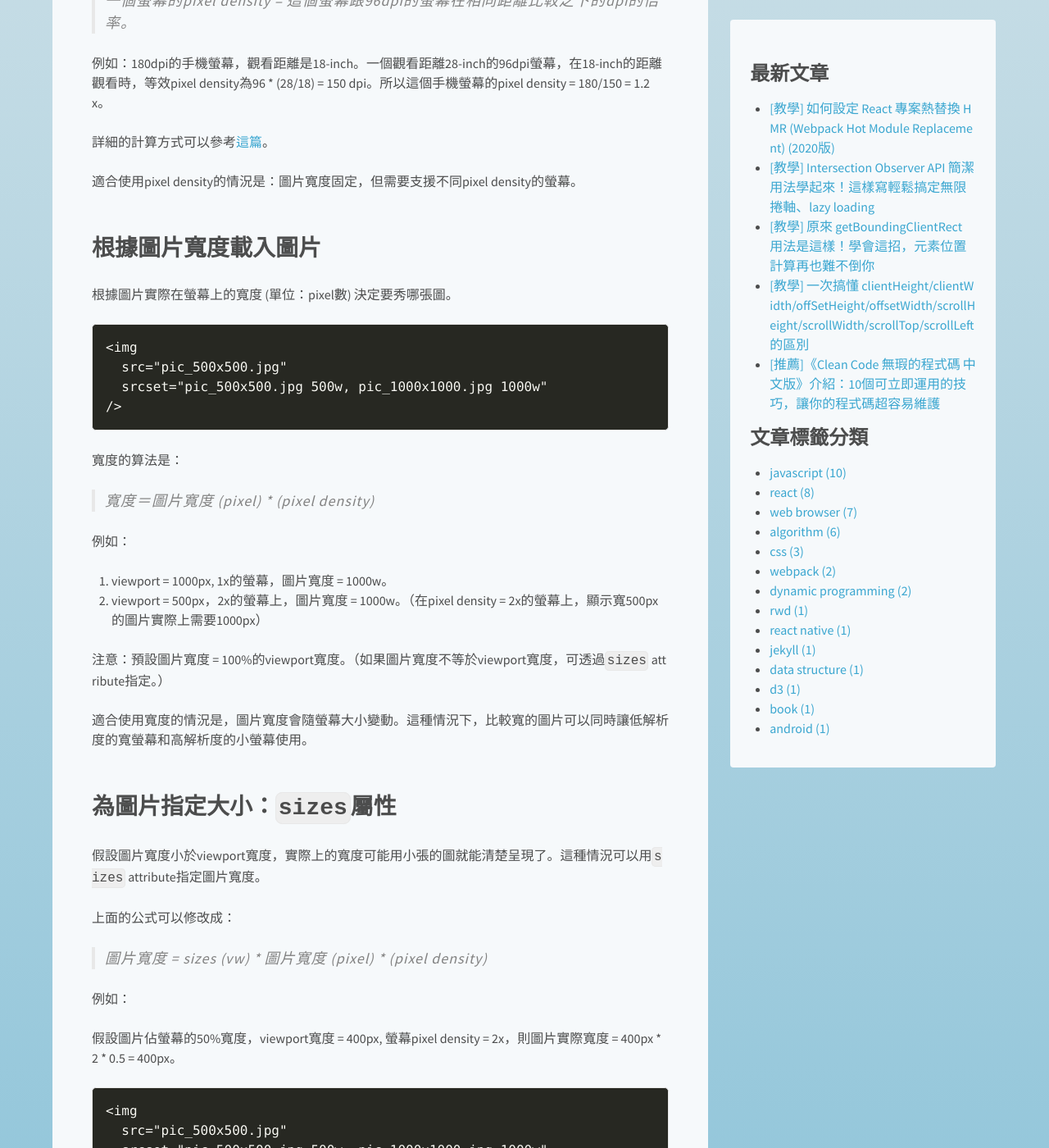
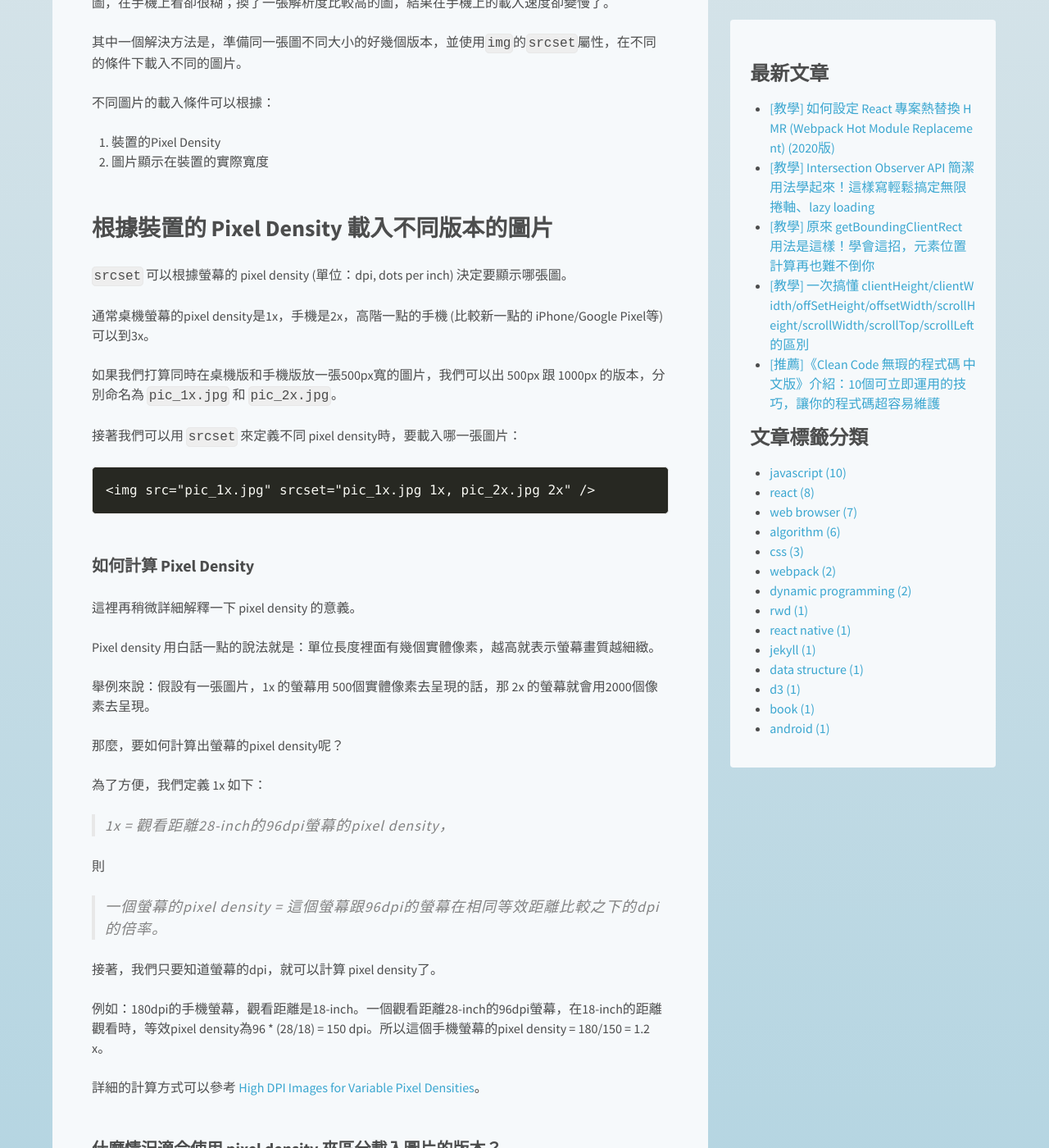
Before and after one commit to shuboc/shuboc.github.io, a Jekyll site: the page built from _posts/2017-04-27-responsive-image.md, in a window 1280 px wide and 1400 px high, scrolled down 1251 px. Shown: the whole window at 82% size. Built offline with Jekyll 4.4.1, drawn with Linux system fonts in a browser that asks for light colours; nearby versions of some CDN libraries; library files that are not in the unit come from our copies; comment, search, counter and statistics services are not loaded; some of the changed text lies outside the part shown.

Commit message:
update responsive image post

````diff
--- a/_posts/2017-04-27-responsive-image.md
+++ b/_posts/2017-04-27-responsive-image.md
@@ -1,52 +1,81 @@
 ---
-title: "[教學] 響應式圖片(Responsive Image): 使用img srcset屬性"
+title: "圖片也要RWD！使用 img srcset 與 HTML5 picture，讓網站圖片兼顧畫質與載入速度"
 tags: [rwd, web browser]
-redirect_from: /2017/05/20/javascript-promise
-last_modified_at: 2018/12/29
+redirect_from: /2017/04/27/responsive-image
+last_modified_at: 2020/01/18
 ---
 
-這篇要介紹響應式(Responsive)網頁如何利用`img`標籤的`srcset`屬性，為一張圖片指定多個版本的原始路徑，為不同的裝置載入大小最適合的圖片。
+手機網頁載入圖片經常會遇到 1. 檔案解析度過高，載入速度過慢 2. 檔案解析度過低，觀看體驗不佳。這個問題可以經由設定 `img` 標籤的 `srcset` 屬性或是 HTML5 picture，讓不同裝置載入同一張圖片的不同解析度版本，在維持清晰和速度上取得平衡。
+
+![coding](/images/coding.jpg)
 
 ## TL;DR
 
 1. `img` `srcset`可以根據**螢幕的pixel density**或是**圖片在螢幕上的實際寬度**，決定要載入哪張圖片。
 2. 以螢幕的pixel density區分，適用於圖片大小固定的情況。
 3. 以圖片在螢幕上的實際寬度區分，適用於圖片會隨螢幕大小變化的情況。
+4.  可以使用 HTML5 picture 元素來達成根據不同的 media query 載入不同圖片的效果。
 
 ## `img` `srcset`屬性
 
-原始圖片太小，在網頁上放大會變模糊；原始圖片太大，載入速度會變慢。因此比較好的策略是準備同一張圖不同大小的好幾個版本，並使用`img`的`srcset`屬性，在不同的條件下載入不同的圖片。
+前端經常會遇到一個狀況：同一張圖片同時需要在桌機與手機版網頁顯示，結果在桌機上很清晰的圖，在手機上看卻很糊；換了一張解析度比較高的圖，結果在手機上的載入速度卻變慢了。
+
+其中一個解決方法是，準備同一張圖不同大小的好幾個版本，並使用`img`的`srcset`屬性，在不同的條件下載入不同的圖片。
 
 不同圖片的載入條件可以根據：
 
 1. 裝置的Pixel Density
 2. 圖片顯示在裝置的實際寬度
 
-## 根據裝置的Pixel Density載入圖片
+## 根據裝置的 Pixel Density 載入不同版本的圖片
 
-根據螢幕的pixel density (單位：dpi, dots per inch)決定要秀哪張圖。通常桌機螢幕是1x，手機是2x。
+`srcset` 可以根據螢幕的 pixel density (單位：dpi, dots per inch) 決定要顯示哪張圖。
+
+通常桌機螢幕的pixel density是1x，手機是2x，高階一點的手機 (比較新一點的 iPhone/Google Pixel等) 可以到3x。
+
+如果我們打算同時在桌機版和手機版放一張500px寬的圖片，我們可以出 500px 跟 1000px 的版本，分別命名為 `pic_1x.jpg` 和 `pic_2x.jpg`。
+
+接著我們可以用 `srcset` 來定義不同 pixel density時，要載入哪一張圖片：
 
 ~~~jsx
 <img src="pic_1x.jpg" srcset="pic_1x.jpg 1x, pic_2x.jpg 2x" />
 ~~~
 
-若我們定
+### 如何計算 Pixel Density
+
+這裡再稍微詳細解釋一下 pixel density 的意義。
+
+Pixel density 用白話一點的說法就是：單位長度裡面有幾個實體像素，越高就表示螢幕畫質越細緻。
+
+舉例來說：假設有一張圖片，1x 的螢幕用 500個實體像素去呈現的話，那 2x 的螢幕就會用2000個像素去呈現。
+
+那麼，要如何計算出螢幕的pixel density呢？
+
+為了方便，我們定義 1x 如下：
 
 > 1x = 觀看距離28-inch的96dpi螢幕的pixel density，
 
 則
 
-> 一個螢幕的pixel density = 這個螢幕跟96dpi的螢幕在相同距離比較之下的dpi的倍率。
+> 一個螢幕的pixel density = 這個螢幕跟96dpi的螢幕在相同等效距離比較之下的dpi的倍率。
+
+接著，我們只要知道螢幕的dpi，就可以計算 pixel density了。
 
 例如：180dpi的手機螢幕，觀看距離是18-inch。一個觀看距離28-inch的96dpi螢幕，在18-inch的距離觀看時，等效pixel density為96 * (28/18) = 150 dpi。所以這個手機螢幕的pixel density = 180/150 = 1.2x。
 
-詳細的計算方式可以參考[這篇](https://www.html5rocks.com/en/mobile/high-dpi/)。
+詳細的計算方式可以參考 [High DPI Images for Variable Pixel Densities](https://www.html5rocks.com/en/mobile/high-dpi/)。
 
-適合使用pixel density的情況是：圖片寬度固定，但需要支援不同pixel density的螢幕。
+### 什麼情況適合使用 pixel density 來區分載入圖片的版本？
 
-## 根據圖片寬度載入圖片
+如果需要圖片寬度在不同的裝置都呈現固定大小（例如：在桌機和手機都要是 500px），用 pixel density 會是個好選擇。
 
-根據圖片實際在螢幕上的寬度 (單位：pixel數) 決定要秀哪張圖。
+但是實際上在 RWD 更常見的情況是：圖片會隨著螢幕的大小而等比例縮放，並非固定寬度。
+
+因此，我接下來要介紹的方法會更加實用！
+
+## 根據圖片寬度載入不同版本的圖片
+
+`srcset` 可以根據圖片實際在螢幕上的寬度 (單位：pixel數) 決定要顯示哪張圖。
 
 ~~~jsx
 <img
@@ -55,30 +84,38 @@
 />
 ~~~
 
+這種設定下，瀏覽器不會管你是桌機或是手機螢幕，只會根據實體像素的數量去決定要載入哪張圖片。
+
+桌機上500px或是手機上顯示250px，會用 `pic_500x500.jpg`的版本，而桌機上1000px或手機上的500px會用 `pic_1000x1000.jpg` 的版本。
+
+### 如何計算寬度？
+
 寬度的算法是：
 
 > 寬度＝圖片寬度 (pixel) * (pixel density)
 
-例如：
+預設圖片寬度 = 100%的viewport寬度。
 
 1. viewport = 1000px, 1x的螢幕，圖片寬度 = 1000w。
 2. viewport = 500px，2x的螢幕上，圖片寬度 = 1000w。（在pixel density = 2x的螢幕上，顯示寬500px的圖片實際上需要1000px）
 
-注意：預設圖片寬度 = 100%的viewport寬度。（如果圖片寬度不等於viewport寬度，可透過`sizes` attribute指定。）
+如果圖片寬度不等於viewport寬度，需透過 `sizes` attribute 提示瀏覽器，細節後述。
+
+### 什麼情況適合使用寬度來區分載入圖片的版本？
 
 適合使用寬度的情況是，圖片寬度會隨螢幕大小變動。這種情況下，比較寬的圖片可以同時讓低解析度的寬螢幕和高解析度的小螢幕使用。
 
 ## 為圖片指定大小：`sizes`屬性
 
-假設圖片寬度小於viewport寬度，實際上的寬度可能用小張的圖就能清楚呈現了。這種情況可以用`sizes` attribute指定圖片寬度。
+假設圖片寬度小於viewport寬度，例如：用 CSS 指定圖片樣式 `img { width: 50vw; }`，那用小張的圖就能清楚呈現了。這種情況可以用 img `sizes` 屬性提示瀏覽器圖片寬度。
 
 上面的公式可以修改成：
 
-> 圖片寬度 = sizes (vw) * 圖片寬度 (pixel) * (pixel density)
+> 圖片寬度 = sizes (vw) * 圖片寬度 (pixel) * Pixel Density
 
 例如：
 
-假設圖片佔螢幕的50%寬度，viewport寬度 = 400px, 螢幕pixel density = 2x，則圖片實際寬度 = 400px * 2 * 0.5 = 400px。
+假設圖片寬度 = 50vw，viewport寬度 = 400px, 螢幕pixel density = 2x，則圖片實際寬度 = 400 * 2 * 0.5 = 400w。
 
 ~~~jsx
 <img
@@ -102,14 +139,41 @@
 
 **注意：只有在srcset以w為單位時才可使用`sizes`。**
 
-**注意：圖片寬度也得在CSS裡定義一次**。`sizes`只是告訴瀏覽器該下載哪張圖，實際圖片的縮放還是靠CSS。
+**注意：圖片寬度也得在CSS裡定義一次**。`sizes`只是提示瀏覽器這張圖預計大小，幫助瀏覽器決定該下載哪張圖，而實際圖片的縮放樣式還是靠 CSS。
 
-### Why `sizes`?
+### 為何需要額外的 `sizes` 屬性？有 CSS 不就足夠了嗎？
 
-在HTML裡定義`sizes`，瀏覽器尚未下載CSS之前就能預先知道圖片的實際寬度，也就能知道要先下載哪張圖了。
+因為瀏覽器資源的載入順序是：下載 HTML -> 解析 HTML -> 下載 CSS -> 解析 CSS，如果在HTML裡定義 `sizes`，可以讓瀏覽器在尚未下載 CSS 之前，預先知道圖片的實際寬度，可以在 CSS 下載並解析之前先決定該下載哪個版本的圖片。
+
+## HTML5 `<picture>`
+
+如果 `srcset` 沒辦法滿足你的需求，那你還可以試試 HTML5 的 `<picture>`！
+
+相較於每個 `<img>` 只能定義一組 `srcset`，每個 `<picture>` 內可以定義多組 `source`，其中每個 `source` 可以各自用 `media` 屬性指定 media query，並且用 `srcset` 定義各自的圖片集。
+
+基本用法如下：
+
+```html
+<picture>
+    <source media="(min-width: 750px)"
+            srcset="images/horses-1600_large_2x.jpg 2x,
+                    images/horses-800_large_1x.jpg" />
+    <source media="(min-width: 500px)"
+            srcset="images/horses_medium.jpg" />
+    <img src="images/horses_small.jpg" alt="Horses in Hawaii">
+</picture>
+```
+
+這個寫法的好處是可以用 media query 更精細地控制要顯示的圖片，例如小螢幕和大螢幕顯示不同的圖片集，並各自針對兩種不同的圖片設置高清和一般的版本。
+
+其他常見的用途包括：
+
+1. 提供同一張圖片的不同版本 (使用 webp，不支援的情況下 fall back to jpg)
+2. 針對小螢幕，顯示同一張圖片但細節較少的版本 (例如裁切過後的)
 
 ## Reference
 
 * [Responsive Images - Udacity](https://classroom.udacity.com/courses/ud882)
 * [High DPI Images for Variable Pixel Densities](https://www.html5rocks.com/en/mobile/high-dpi/)
 * [img - MDN](https://developer.mozilla.org/en-US/docs/Web/HTML/Element/img#Example_4_Using_the_srcset_and_sizes_attributes)
+* [<picture>: The Picture element](https://developer.mozilla.org/en-US/docs/Web/HTML/Element/picture)
````
Also changed, not shown: images/coding.jpg (added).
